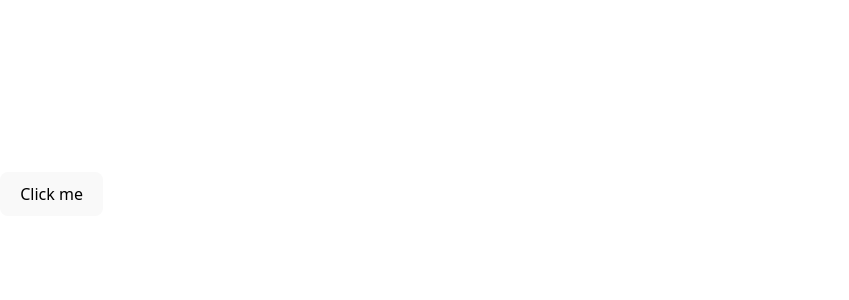
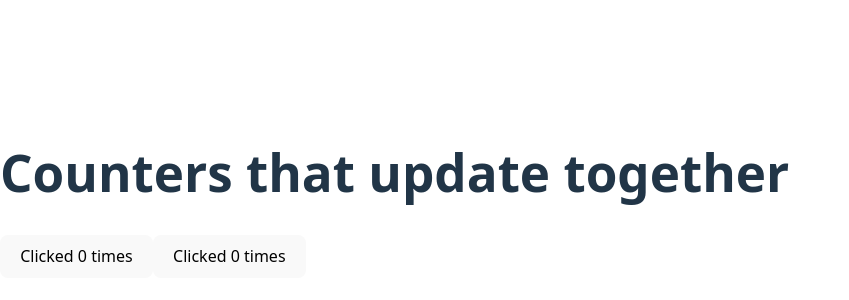
Before and after one commit to giria/TutorialReact, a React (Vite) app: page / in a window 1280 px wide. Shown: the part 206-506 px from the top of the page, without its empty margins (0-849 px from the left). Built offline with nearby package versions, Linux system fonts and the light colour scheme.

Commit message:
2 buttons same state

```diff
--- a/src/App.jsx
+++ b/src/App.jsx
@@ -1,7 +1,28 @@
-import MyButton from './Button.jsx';
+
+
+
+import { useState } from 'react';
 
 export default function App() {
+  const [count, setCount] = useState(0);
+
+  function handleClick() {
+    setCount(count + 1);
+  }
+
   return (
-    <MyButton />
+    <div>
+      <h1>Counters that update together</h1>
+      <MyButton count={count} onClick={handleClick} />
+      <MyButton count={count} onClick={handleClick} />
+    </div>
   );
 }
+
+function MyButton({ count, onClick }) {
+  return (
+    <button onClick={onClick}>
+      Clicked {count} times
+    </button>
+  );
+}
--- a/src/Button.jsx
+++ /dev/null
@@ -1,11 +0,0 @@
-export default function MyButton() {
-  function handleClick(name) {
-    alert(`Hello ${name}`);
-  }
-
-  return (
-    <button onClick={() => handleClick('Alice')}>
-      Click me
-    </button>
-  );
-}
```
